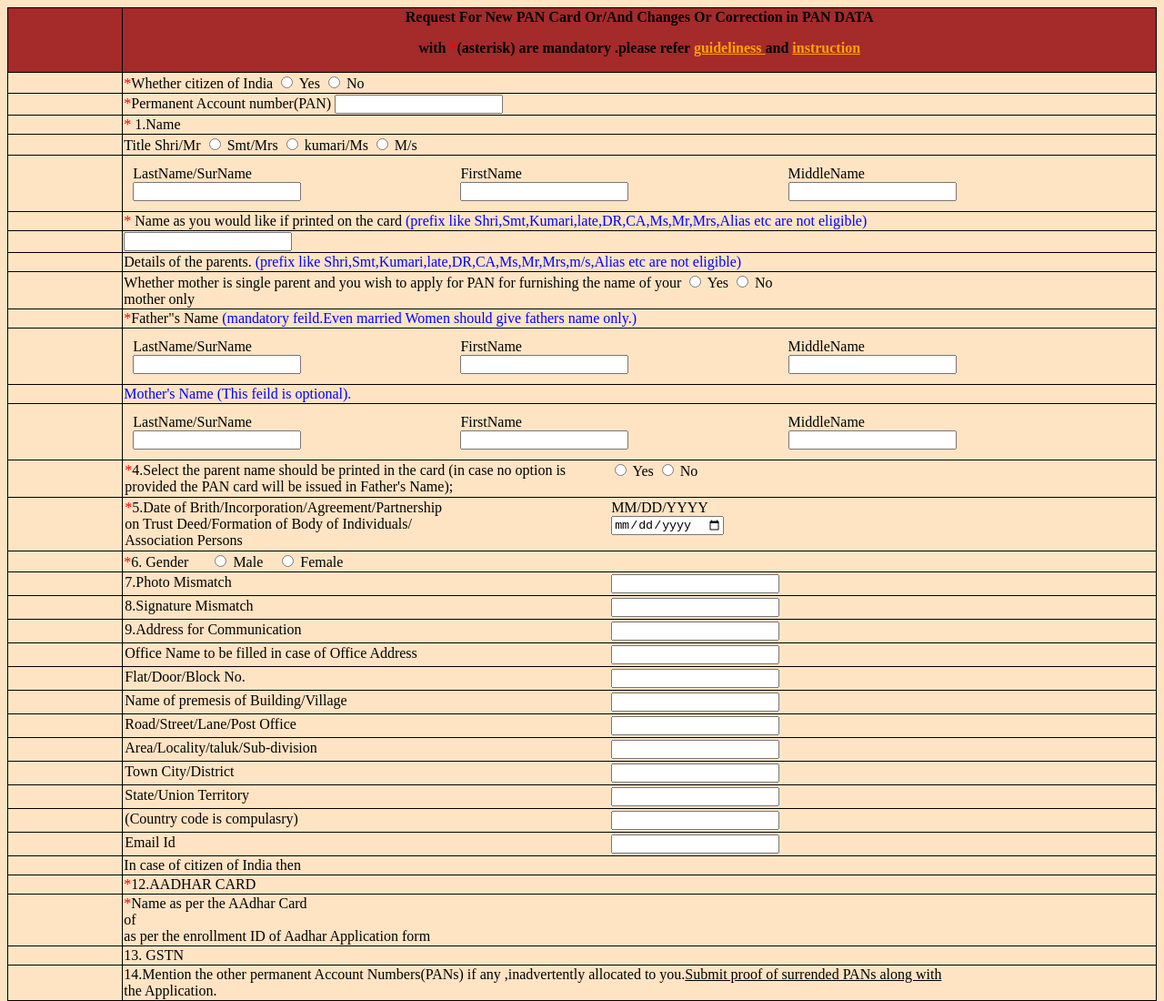
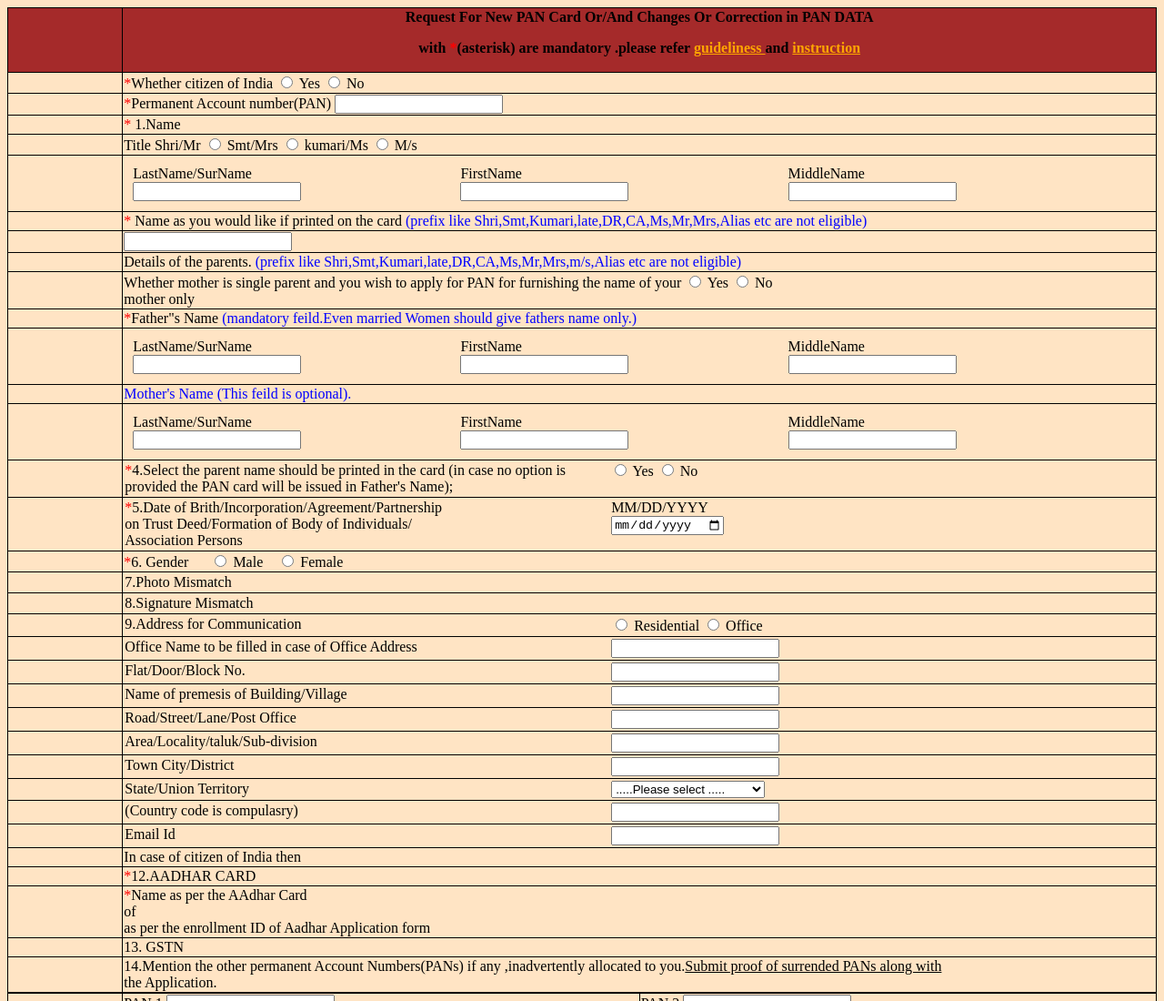
Before and after one commit to Monisha94-jayamani/guvi, a plain HTML site: page javascript task/web-design/15.5.2020,pancard.html in a window 1280 px wide. Shown: the top 1100 px of the page at 91% size. Drawn offline with Linux system fonts and the light colour scheme.

Commit message:
Update 15.5.2020,pancard.html

```diff
--- a/javascript task/web-design/15.5.2020,pancard.html
+++ b/javascript task/web-design/15.5.2020,pancard.html
@@ -212,7 +212,7 @@ table, th, td {
   <div class="column1">
   7.Photo Mismatch</div>
   <div class="column1">
-  <input type="text">
+
   </div>
   </div>
   </td>
@@ -223,7 +223,7 @@ table, th, td {
   <div class="column1">
    8.Signature Mismatch</div>
   <div class="column1">
-  <input type="text">
+
   </div>
   </div>
   </td>
@@ -235,7 +235,10 @@ table, th, td {
   <div class="column1">
    9.Address for Communication</div>
   <div class="column1">
-  <input type="text">
+  <input type="radio" >
+  <label for="k"> Residential</label>
+  <input type="radio" >
+  <label for="f">Office</label>
   </div>
   </div>
   </td>
@@ -326,7 +329,8 @@ table, th, td {
   State/Union Territory
   </div>
   <div class="column1">
-  <input type="text">
+ <select id="cars" style="width:169px">
+  <option value="volvo">.....Please select .....</option></select>
   </div>
   </div>
   </td>
@@ -428,7 +432,7 @@ table, th, td {
   <tr>
   <td style="width:10%"></td>
   <td>I/We have enclosed<br>
-  <select id="cars">
+  <select id="cars" style="width:686px">
   <option value="volvo">.....Please select .....</option></select> as proof
   </td>
   </tr>
```
